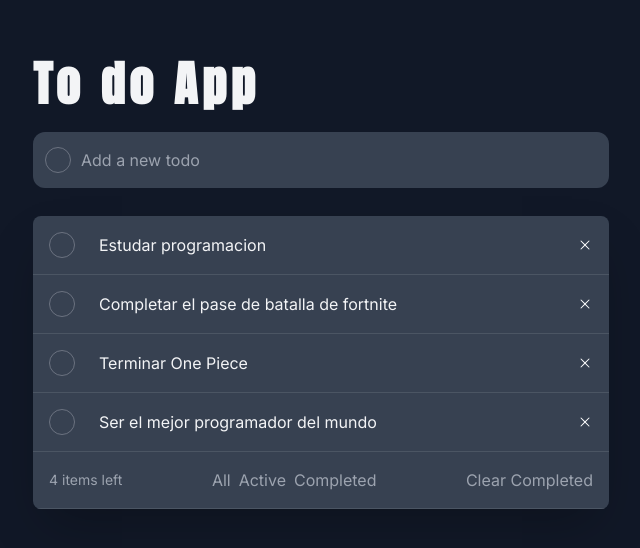
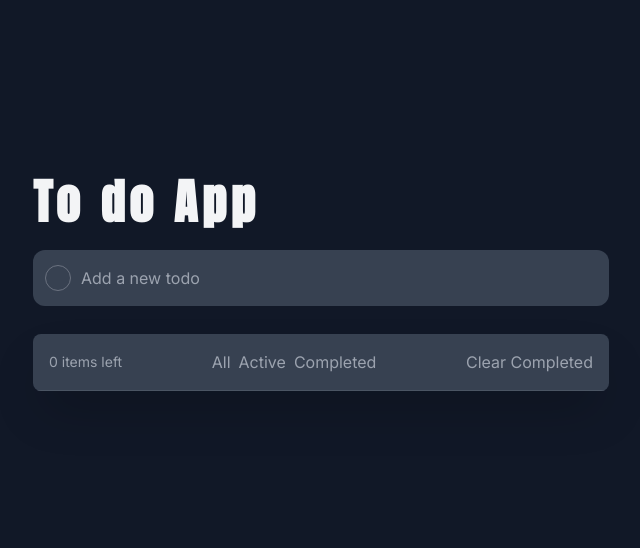
Before and after one commit to Nicolas2508Ca/To-DoApp, a React (Create React App) app: page / in a window 1280 px wide. Shown: the part 116-664 px from the top of the page, without its empty margins (319-959 px from the left). Built offline with nearby package versions, Linux system fonts and the light colour scheme.

Commit message:
almacenamineto con local storage

```diff
--- a/src/App.js
+++ b/src/App.js
@@ -4,28 +4,7 @@ import { ToDoList } from "./componentes/ToDoList";
 import { useEffect, useState } from 'react';
 
 function App() {
-  const [todos, setTodos] = useState([
-    {
-    id: 1,
-    title: "Estudar programacion",
-    completed: false,
-    },
-    {
-    id: 2,
-    title: "Completar el pase de batalla de fortnite",
-    completed: false,
-    },
-    {
-    id: 3,
-    title: "Terminar One Piece",
-    completed: false,
-    },
-    {
-    id: 4,
-    title: "Ser el mejor programador del mundo",
-    completed: false,
-    }
-  ])
+  const [todos, setTodos] = useState([]);
 
   const [activeFilter, setActiveFilter] = useState('all');
   const [filteredTodos, setFilterdTodos] = useState(todos);
@@ -87,11 +66,23 @@ function App() {
     }
   },[activeFilter, todos])
 
+  useEffect(() =>{
+    let data = localStorage.getItem('todos')
+    if (data){
+      setTodos(JSON.parse(data))
+    }
+  }, [])
+
+  useEffect(() => {
+    localStorage.setItem('todos', JSON.stringify(todos))
+  }, [todos])
+
   return (
     <div className="bg-gray-900 min-h-screen h-full font-inter text-gray-100 flex items-center justify-center py-20 px-5">
       <div className="container flex flex-col max-w-xl">
         <Title />
-        <TodoInput addTodo={addTodo} />
+        <TodoInput
+        addTodo={addTodo} />
         <ToDoList
         todos={filteredTodos}
         handleSetComplete={handleSetComplete}
--- a/src/componentes/ToDo/ToDo.jsx
+++ b/src/componentes/ToDo/ToDo.jsx
@@ -1,6 +1,7 @@
 const ToDo = ({ todo, handleSetComplete, handleDelete }) => {
 
-    const { id, title, completed } = todo
+    const { id, title, completed } = todo;
+
     return(
         <div className="flex items-center justify-between p-4 bg bg-gray-700 border-b  border-solid border-gray-600">
             <div className="flex items-center">
--- a/src/componentes/ToDoInput/Todoinput.jsx
+++ b/src/componentes/ToDoInput/Todoinput.jsx
@@ -1,4 +1,4 @@
-import { useState } from 'react'
+import { useState } from "react"
 
 const TodoInput = ({ addTodo }) => {
     const [title, setTitle] = useState('')
--- a/src/componentes/ToDoList/ToDoList.jsx
+++ b/src/componentes/ToDoList/ToDoList.jsx
@@ -9,7 +9,7 @@ const ToDoList = ({
     showActiveTodos,
     showAllTodos,
     showCompletedTodos,
-    handleClearComplete }) => {
+    handleClearComplete}) => {
     return (
         <div className="flex flex-col mt-7 rounded-lg overflow-hidden shadow-2xl">
             {todos.map(todo => {
--- a/src/index.js
+++ b/src/index.js
@@ -6,9 +6,7 @@ import reportWebVitals from './reportWebVitals';
 
 const root = ReactDOM.createRoot(document.getElementById('root'));
 root.render(
-  <React.StrictMode>
     <App />
-  </React.StrictMode>
 );
 
 // If you want to start measuring performance in your app, pass a function
```
